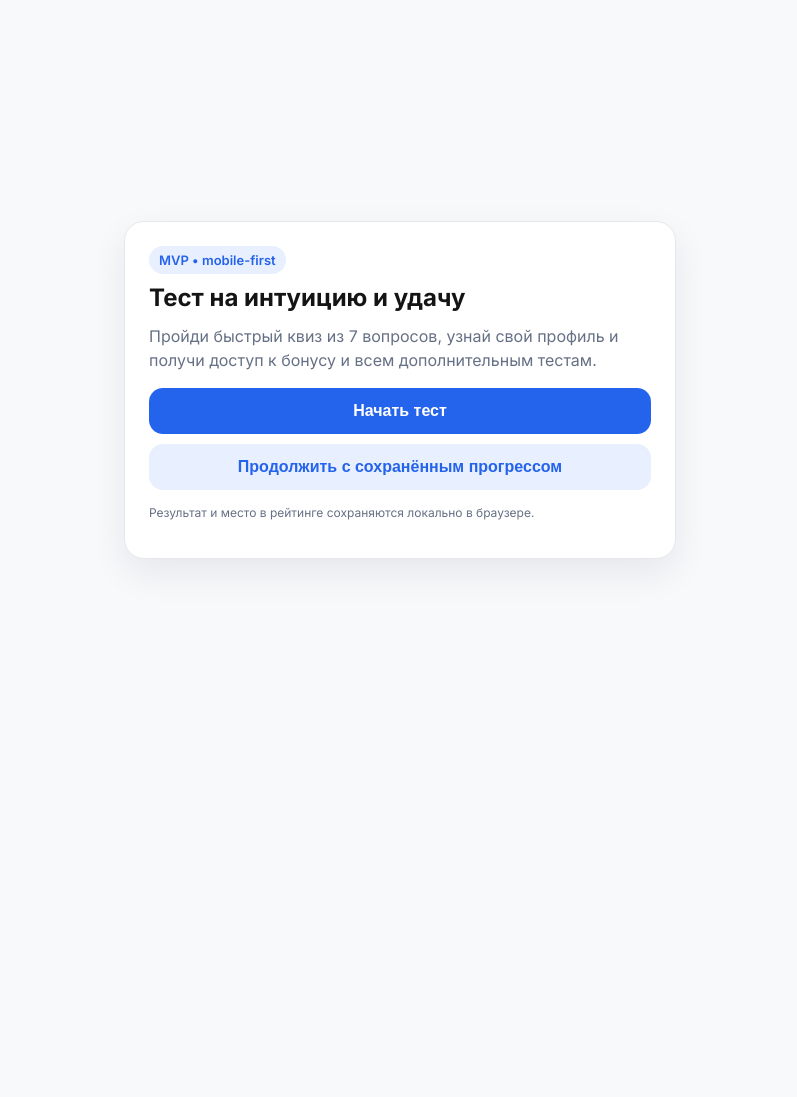
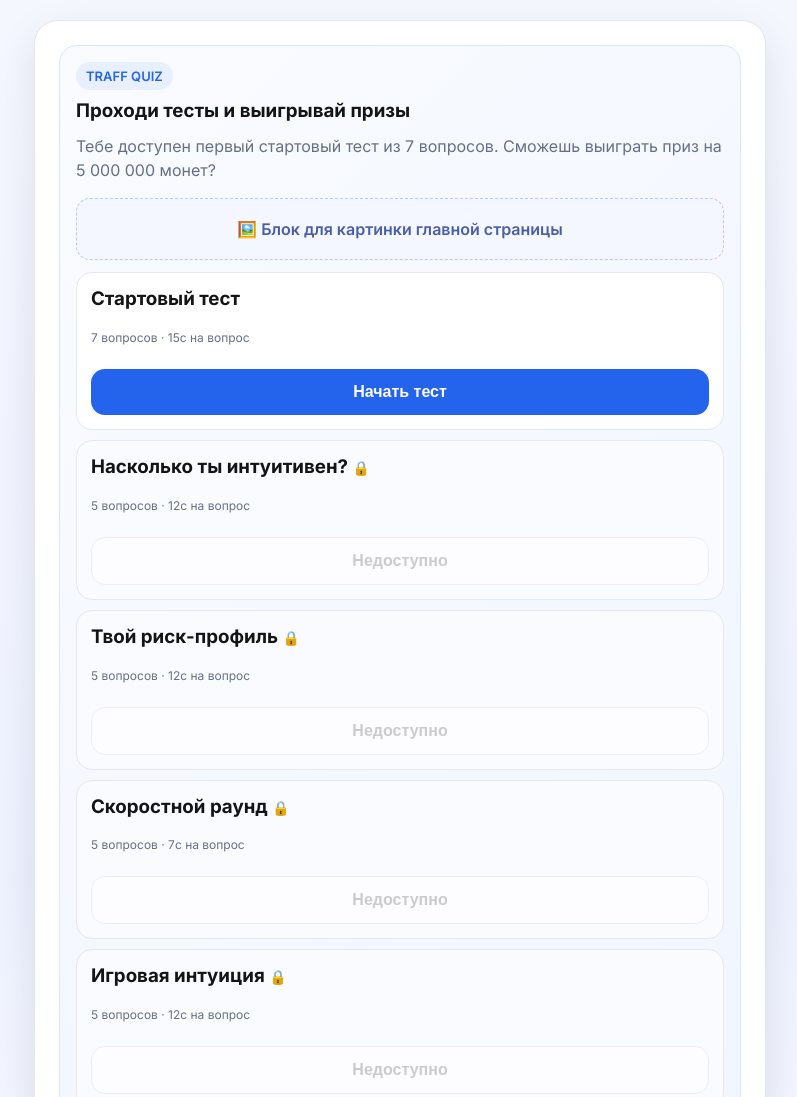
Before and after one commit to BeardedVage/traff-quiz, a plain HTML site: page index.html in a window 1280 px wide. Shown: the top 1097 px of the page, without its empty margins (240-1037 px from the left). Before the commit the page ends 800 px from the top, so only its background shows below. Drawn offline with Linux system fonts and the light colour scheme.

Commit message:
Redesign landing, quiz flow, and result pages

```diff
--- a/app.js
+++ b/app.js
@@ -3,67 +3,74 @@ const CONTACT_EMAIL = "leads@example.com";
 
 const qualificationQuiz = {
   id: "qualification",
-  title: "Квалификационный тест",
+  title: "Стартовый тест",
   timePerQuestion: 15,
-  description: "7 вопросов, чтобы определить твой профиль и выдать бонус.",
+  description: "7 вопросов, чтобы определить твой профиль и открыть доступ к квизам.",
   questions: [
     {
       text: "Кто из этих стримеров попадал в скандалы из-за рекламы онлайн-казино?",
-      options: ["Дима Масленников", "Мелстрой", "Юрий Дудь", "Влад А4"],
+      visualHint: "🎥 Медиа-персона",
+      options: ["🎬 Дима Масленников", "🔥 Мелстрой", "📰 Юрий Дудь", "🧸 Влад А4"],
       weightMap: { 1: 2 },
     },
     {
       text: "Что тебе интереснее?",
+      visualHint: "💸 Выбор стратегии",
       options: [
-        "Гарантированно получить 1 000 ₽",
-        "50% шанс получить 3 000 ₽",
-        "10% шанс получить 15 000 ₽",
-        "Я не люблю рисковать",
+        "💰 Гарантированно получить 1 000 ₽",
+        "🎯 50% шанс получить 3 000 ₽",
+        "🚀 10% шанс получить 15 000 ₽",
+        "🛡️ Я не люблю рисковать",
       ],
       weightMap: { 1: 2, 2: 2 },
     },
     {
       text: "Если в игре выпадает множитель x10 — это значит:",
+      visualHint: "🎰 Термины игры",
       options: [
-        "Приз увеличится в 10 раз",
-        "Нужно сделать 10 действий",
-        "Это уровень сложности",
-        "Это просто число без значения",
+        "✅ Приз увеличится в 10 раз",
+        "🔢 Нужно сделать 10 действий",
+        "📈 Это уровень сложности",
+        "❔ Это просто число без значения",
       ],
       weightMap: { 0: 2 },
     },
     {
       text: "Ты чаще:",
+      visualHint: "🧠 Поведение",
       options: [
-        "Долго анализируешь",
-        "Действуешь по интуиции",
-        "Любишь быстрые решения",
-        "Избегаешь неопределенности",
+        "🧾 Долго анализируешь",
+        "✨ Действуешь по интуиции",
+        "⚡ Любишь быстрые решения",
+        "🚪 Избегаешь неопределенности",
       ],
       weightMap: { 1: 1, 2: 1 },
     },
     {
       text: "Что чаще всего пишут в чате, когда кто-то срывает крупный выигрыш?",
-      options: ["Лаки", "GG", "Повезло", "Минус"],
+      visualHint: "💬 Игровой чат",
+      options: ["🍀 Лаки", "🏆 GG", "😲 Повезло", "📉 Минус"],
       weightMap: { 0: 1, 1: 1 },
     },
     {
       text: "Вейджер — это:",
+      visualHint: "📚 Словарь",
       options: [
-        "Комиссия банка",
-        "Количество прокруток бонуса",
-        "Процент налога",
-        "Ставка на спорт",
+        "🏦 Комиссия банка",
+        "🔁 Количество прокруток бонуса",
+        "🧾 Процент налога",
+        "⚽ Ставка на спорт",
       ],
       weightMap: { 1: 3 },
     },
     {
       text: "Если ты проиграл 5 000 ₽, что ты сделаешь?",
+      visualHint: "🎲 Реакция на риск",
       options: [
-        "Прекращу",
-        "Попробую отыграться",
-        "Попробую позже",
-        "Больше не буду играть",
+        "🛑 Прекращу",
+        "🎯 Попробую отыграться",
+        "🕒 Попробую позже",
+        "🚫 Больше не буду играть",
       ],
       weightMap: { 1: 1, 2: 1 },
     },
@@ -123,30 +130,34 @@ const extraQuizzes = [
   ...quiz,
   questions: quiz.questions.map((text) => ({
     text,
-    options: ["Скорее да", "Скорее нет", "Зависит от ситуации", "Не знаю"],
+    visualHint: "🧩 Дополнительный раунд",
+    options: ["✅ Скорее да", "❌ Скорее нет", "🤔 Зависит от ситуации", "🙈 Не знаю"],
     weightMap: { 0: 2, 2: 1 },
   })),
 }));
 
 const leaderboardSeed = Array.from({ length: 100 }, (_, idx) => {
-  const names = [
-    "LuckyFox",
-    "RiskWolf",
-    "NikaSpin",
-    "TurboMax",
-    "IceCherry",
-    "ShadowBet",
-    "Vega88",
-    "FlashCat",
-    "MoonDice",
-    "GGplayer",
-  ];
+  const names = ["LuckyFox", "RiskWolf", "NikaSpin", "TurboMax", "IceCherry", "ShadowBet", "Vega88", "FlashCat", "MoonDice", "GGplayer"];
   return {
     nickname: `${names[idx % names.length]}${idx + 1}`,
     points: 2500 - idx * 11,
     avatar: names[idx % names.length][0],
   };
 });
+
+const landingLeaders = [
+  { place: 1, name: "Дима Лорд", points: "6 700 000" },
+  { place: 2, name: "Стетхем", points: "6 120 000" },
+  { place: 3, name: "Дуэйн Скала Джонсон", points: "5 840 000" },
+  { place: 4, name: "Барак Обэма", points: "5 410 000" },
+];
+
+const resultLeaders = [
+  { place: 1, name: "Дима Лорд", points: "6 700 000" },
+  { place: 2, name: "NeoTiger", points: "6 230 000" },
+  { place: 3, name: "Люся Flash", points: "5 880 000" },
+  { place: 4, name: "Стетхем", points: "5 560 000" },
+];
 
 const defaultState = {
   qualificationDone: false,
@@ -181,29 +192,84 @@ function setScreen(html) {
 }
 
 function startApp() {
-  if (!state.qualificationDone) {
-    renderLanding();
-  } else {
-    renderHub();
-  }
+  renderLanding();
+}
+
+function quizCardHtml(quiz, { locked, completed }) {
+  const lockIcon = locked ? '<span class="lock">🔒</span>' : "";
+  const done = completed ? " · ✅ пройден" : "";
+  return `
+    <article class="quiz-card ${locked ? "locked" : ""}" ${locked ? 'data-tooltip="Станет доступно после прохождения первого теста"' : ""}>
+      <div>
+        <h3>${quiz.title} ${lockIcon}</h3>
+        <p class="small">${quiz.questions.length} вопросов · ${quiz.timePerQuestion}с на вопрос${done}</p>
+      </div>
+      <button class="button ${locked ? "button-outline" : "button-primary"}" ${locked ? "disabled" : ""} data-quiz="${quiz.id}">
+        ${locked ? "Недоступно" : "Начать"}
+      </button>
+    </article>
+  `;
 }
 
 function renderLanding() {
   clearTimer();
+
   setScreen(`
-    <span class="badge">MVP • mobile-first</span>
-    <h1>Тест на интуицию и удачу</h1>
-    <p>Пройди быстрый квиз из 7 вопросов, узнай свой профиль и получи доступ к бонусу и всем дополнительным тестам.</p>
-    <div class="stack">
-      <button class="button button-primary" id="startQualification">Начать тест</button>
-      <button class="button button-secondary" id="resumeProgress">Продолжить с сохранённым прогрессом</button>
-    </div>
-    <p class="small" style="margin-top: 14px;">Результат и место в рейтинге сохраняются локально в браузере.</p>
+    <section class="landing-hero">
+      <span class="badge">TRAFF QUIZ</span>
+      <h1>Проходи тесты и выигрывай призы</h1>
+      <p>Тебе доступен первый стартовый тест из 7 вопросов. Сможешь выиграть приз на 5 000 000 монет?</p>
+      <div class="image-placeholder">🖼️ Блок для картинки главной страницы</div>
+      <article class="quiz-card featured">
+        <div>
+          <h3>${qualificationQuiz.title}</h3>
+          <p class="small">${qualificationQuiz.questions.length} вопросов · ${qualificationQuiz.timePerQuestion}с на вопрос${
+            state.qualificationDone ? " · ✅ пройден" : ""
+          }</p>
+        </div>
+        <button class="button button-primary" id="startQualification">${state.qualificationDone ? "Пройти снова" : "Начать тест"}</button>
+      </article>
+      <div class="stack" id="extraCards"></div>
+      <p class="small">После первого теста откроются дополнительные квизы и новые награды.</p>
+    </section>
+
+    <section class="landing-board">
+      <h2>🏆 Лидерборд недели</h2>
+      <div class="leaderboard static-board" id="landingBoard"></div>
+    </section>
   `);
+
   document.querySelector("#startQualification").addEventListener("click", () => startQuiz(qualificationQuiz));
-  document.querySelector("#resumeProgress").addEventListener("click", () => {
-    state = loadState();
-    startApp();
+
+  const cards = document.querySelector("#extraCards");
+  cards.innerHTML = extraQuizzes
+    .map((quiz) =>
+      quizCardHtml(quiz, {
+        locked: !state.qualificationDone,
+        completed: state.completedExtra.includes(quiz.id),
+      }),
+    )
+    .join("");
+
+  if (state.qualificationDone) {
+    cards.querySelectorAll("button[data-quiz]").forEach((button) => {
+      button.addEventListener("click", () => {
+        const selected = extraQuizzes.find((quiz) => quiz.id === button.dataset.quiz);
+        if (selected) startQuiz(selected);
+      });
+    });
+  }
+
+  const board = document.querySelector("#landingBoard");
+  landingLeaders.forEach((entry) => {
+    const row = document.createElement("div");
+    row.className = "row";
+    row.innerHTML = `
+      <div class="small">#${entry.place}</div>
+      <div class="user"><span>${entry.name}</span></div>
+      <div><strong>${entry.points}</strong> <span class="small">монет</span></div>
+    `;
+    board.appendChild(row);
   });
 }
 
@@ -223,6 +289,7 @@ function renderQuestion(session) {
   const { quiz, index } = session;
   const question = quiz.questions[index];
   const progress = Math.round((index / quiz.questions.length) * 100);
+  const ringProgress = (session.left / quiz.timePerQuestion) * 100;
 
   setScreen(`
     <div class="progress-wrap">
@@ -232,7 +299,13 @@ function renderQuestion(session) {
       </div>
       <div class="progress-track"><div class="progress-fill" style="width:${progress}%"></div></div>
     </div>
-    <div class="timer">Осталось времени <strong id="timer">${session.left}с</strong></div>
+    <div class="timer-circle" style="--progress:${ringProgress}%">
+      <div class="timer-circle-inner">
+        <span class="timer-label">Осталось</span>
+        <strong id="timer">${session.left}с</strong>
+      </div>
+    </div>
+    <div class="image-placeholder question-image">${question.visualHint || "🖼️ Блок для картинки вопроса"}</div>
     <h2>${question.text}</h2>
     <div class="stack" id="answers"></div>
   `);
@@ -249,7 +322,12 @@ function renderQuestion(session) {
   timer = setInterval(() => {
     session.left -= 1;
     const timerNode = document.querySelector("#timer");
+    const timerWrap = document.querySelector(".timer-circle");
     if (timerNode) timerNode.textContent = `${session.left}с`;
+    if (timerWrap) {
+      const dynamicProgress = Math.max((session.left / quiz.timePerQuestion) * 100, 0);
+      timerWrap.style.setProperty("--progress", `${dynamicProgress}%`);
+    }
     if (session.left <= 0) {
       choose(session, null);
     }
@@ -296,14 +374,14 @@ function finishExtraQuiz(quizId, score) {
   saveState();
 
   setScreen(`
-    <h2>Квиз завершён</h2>
+    <h2>Квиз завершён 🎉</h2>
     <p>Ты получил <strong>${score}</strong> очков в этом раунде. Продолжай, чтобы подняться выше в недельном топе.</p>
     <div class="stack">
-      <button class="button button-primary" id="toHub">К хабу квизов</button>
+      <button class="button button-primary" id="toMain">Вернуться на главную</button>
       <button class="button button-secondary" id="toBoard">Открыть лидерборд</button>
     </div>
   `);
-  document.querySelector("#toHub").addEventListener("click", renderHub);
+  document.querySelector("#toMain").addEventListener("click", renderLanding);
   document.querySelector("#toBoard").addEventListener("click", renderLeaderboard);
 }
 
@@ -313,25 +391,45 @@ function renderResult() {
   if (state.qualified) {
     setScreen(`
       <span class="badge">Ты прошёл квалификацию</span>
-      <h2>Ты быстро принимаешь решения и хорошо чувствуешь игровые механики.</h2>
+      <h2>🎉 Отличный старт! Ты быстро принимаешь решения и хорошо чувствуешь игровые механики.</h2>
+      <div class="image-placeholder">🖼️ Блок для картинки результатов</div>
       <p>Уровень: <strong>${level}</strong></p>
       <p>Промокод: <strong>${state.bonusCode}</strong></p>
       <div class="stack">
         <button class="button button-primary" id="bonusBtn">Получить бонус</button>
-        <button class="button button-secondary" id="continueBtn">Продолжить</button>
+        <button class="button button-secondary" id="homeBtn">Вернуться на главную</button>
       </div>
+      <div class="spacer"></div>
+      <h3>🏁 Лидерборд участников первого теста</h3>
+      <div class="leaderboard static-board" id="resultBoard"></div>
       ${contactFormHtml()}
     `);
   } else {
     setScreen(`
-      <h2>Ты больше опираешься на рациональность, чем на риск.</h2>
+      <h2>🙂 Хорошая попытка! Ты больше опираешься на рациональность, чем на риск.</h2>
+      <div class="image-placeholder">🖼️ Блок для картинки результатов</div>
       <p>Доступ к остальным квизам уже открыт — попробуй улучшить позицию в рейтинге.</p>
       <div class="stack">
-        <button class="button button-primary" id="continueBtn">Пройти другие квизы</button>
+        <button class="button button-primary" id="homeBtn">Вернуться на главную</button>
       </div>
+      <div class="spacer"></div>
+      <h3>🏁 Лидерборд участников первого теста</h3>
+      <div class="leaderboard static-board" id="resultBoard"></div>
       ${contactFormHtml()}
     `);
   }
+
+  const resultBoard = document.querySelector("#resultBoard");
+  resultLeaders.forEach((entry) => {
+    const row = document.createElement("div");
+    row.className = "row";
+    row.innerHTML = `
+      <div class="small">#${entry.place}</div>
+      <div class="user"><span>${entry.name}</span></div>
+      <div><strong>${entry.points}</strong> <span class="small">монет</span></div>
+    `;
+    resultBoard.appendChild(row);
+  });
 
   const bonusBtn = document.querySelector("#bonusBtn");
   if (bonusBtn) {
@@ -341,7 +439,7 @@ function renderResult() {
     });
   }
 
-  document.querySelector("#continueBtn").addEventListener("click", renderHub);
+  document.querySelector("#homeBtn").addEventListener("click", renderLanding);
   attachContactHandler();
 }
 
@@ -412,37 +510,6 @@ async function sendContact(payload) {
   }
 }
 
-function renderHub() {
-  setScreen(`
-    <span class="badge">Квиз-хаб</span>
-    <h2>Доступные квизы</h2>
-    <p>Проходи дополнительные квизы и набирай очки для топ-100 недели.</p>
-    <div class="stack" id="quizList"></div>
-    <div class="spacer"></div>
-    <button class="button button-secondary" id="boardBtn">Открыть лидерборд</button>
-    <button class="button button-outline" id="restartBtn" style="margin-top:8px">Перезапустить MVP</button>
-  `);
-
-  const list = document.querySelector("#quizList");
-  extraQuizzes.forEach((quiz) => {
-    const done = state.completedExtra.includes(quiz.id);
-    const button = document.createElement("button");
-    button.className = "button button-outline option";
-    button.innerHTML = `${quiz.title}<br><span class="small">${quiz.questions.length} вопросов · ${quiz.timePerQuestion}с на вопрос${
-      done ? " · ✅ пройден" : ""
-    }</span>`;
-    button.addEventListener("click", () => startQuiz(quiz));
-    list.appendChild(button);
-  });
-
-  document.querySelector("#boardBtn").addEventListener("click", renderLeaderboard);
-  document.querySelector("#restartBtn").addEventListener("click", () => {
-    localStorage.removeItem(STORAGE_KEY);
-    state = { ...defaultState };
-    renderLanding();
-  });
-}
-
 function renderLeaderboard() {
   const board = [...leaderboardSeed];
   if (state.leaderboardEntry) board.push(state.leaderboardEntry);
@@ -454,7 +521,7 @@ function renderLeaderboard() {
     <p>Статический MVP-лидерборд + твоя позиция с реальными очками.</p>
     <div class="leaderboard" id="rows"></div>
     <div class="spacer"></div>
-    <button class="button button-secondary" id="backBtn">Назад к квизам</button>
+    <button class="button button-secondary" id="backBtn">Вернуться на главную</button>
   `);
 
   const rows = document.querySelector("#rows");
@@ -469,7 +536,7 @@ function renderLeaderboard() {
     rows.appendChild(row);
   });
 
-  document.querySelector("#backBtn").addEventListener("click", renderHub);
+  document.querySelector("#backBtn").addEventListener("click", renderLanding);
 }
 
 function clearTimer() {
--- a/styles.css
+++ b/styles.css
@@ -1,5 +1,5 @@
 :root {
-  --bg: #f8f9fb;
+  --bg: #f3f6ff;
   --surface: #ffffff;
   --text: #141414;
   --muted: #667085;
@@ -7,7 +7,7 @@
   --accent-soft: #e8efff;
   --danger: #d92020;
   --border: #e6e8ee;
-  --shadow: 0 14px 36px rgba(16, 24, 40, 0.08);
+  --shadow: 0 16px 42px rgba(16, 24, 40, 0.1);
 }
 
 * {
@@ -18,12 +18,12 @@ body {
   margin: 0;
   min-height: 100vh;
   font-family: "Inter", -apple-system, BlinkMacSystemFont, "Segoe UI", sans-serif;
-  background: var(--bg);
+  background: linear-gradient(180deg, #f5f7ff 0%, #eef2ff 60%, #f9fbff 100%);
   color: var(--text);
 }
 
 .app-shell {
-  max-width: 580px;
+  max-width: 760px;
   margin: 0 auto;
   padding: 20px 14px 40px;
   min-height: 100vh;
@@ -34,7 +34,7 @@ body {
 .card {
   width: 100%;
   background: var(--surface);
-  border-radius: 20px;
+  border-radius: 24px;
   box-shadow: var(--shadow);
   border: 1px solid var(--border);
   padding: 20px;
@@ -85,6 +85,11 @@ p {
   transform: scale(0.98);
 }
 
+.button[disabled] {
+  opacity: 0.7;
+  cursor: not-allowed;
+}
+
 .button-primary {
   background: var(--accent);
   color: white;
@@ -103,6 +108,14 @@ p {
 .stack {
   display: grid;
   gap: 10px;
+}
+
+.landing-hero {
+  background: linear-gradient(135deg, #f9fbff 0%, #f0f5ff 100%);
+  border: 1px solid #dbe5ff;
+  border-radius: 18px;
+  padding: 16px;
+  margin-bottom: 14px;
 }
 
 .progress-wrap {
@@ -134,22 +147,102 @@ p {
   transition: width 300ms ease;
 }
 
+.quiz-card {
+  border: 1px solid var(--border);
+  border-radius: 16px;
+  background: white;
+  padding: 14px;
+  display: grid;
+  gap: 10px;
+  position: relative;
+}
+
+.quiz-card.featured {
+  margin-bottom: 10px;
+}
+
+.quiz-card.locked {
+  background: #fafbff;
+}
+
+.quiz-card.locked::after {
+  content: attr(data-tooltip);
+  position: absolute;
+  left: 50%;
+  bottom: calc(100% + 8px);
+  transform: translate(-50%, 4px);
+  background: #141414;
+  color: white;
+  font-size: 12px;
+  border-radius: 8px;
+  padding: 6px 10px;
+  white-space: nowrap;
+  opacity: 0;
+  pointer-events: none;
+  transition: opacity 0.2s ease, transform 0.2s ease;
+}
+
+.quiz-card.locked:hover::after {
+  opacity: 1;
+  transform: translate(-50%, 0);
+}
+
+.lock {
+  font-size: 14px;
+}
+
 .option {
   text-align: left;
   font-size: 15px;
   font-weight: 500;
 }
 
-.timer {
-  margin-bottom: 14px;
-  color: var(--muted);
-  font-size: 13px;
-  display: flex;
-  justify-content: space-between;
+.timer-circle {
+  --progress: 100%;
+  width: 150px;
+  height: 150px;
+  border-radius: 50%;
+  margin: 0 auto 14px;
+  background: conic-gradient(var(--danger) var(--progress), #ebedf4 0);
+  display: grid;
+  place-items: center;
 }
 
-.timer strong {
+.timer-circle-inner {
+  width: 126px;
+  height: 126px;
+  border-radius: 50%;
+  background: white;
+  border: 1px solid var(--border);
+  display: grid;
+  place-items: center;
+  text-align: center;
+}
+
+.timer-label {
+  font-size: 12px;
+  color: var(--muted);
+}
+
+#timer {
+  font-size: 34px;
+  line-height: 1;
   color: var(--danger);
+}
+
+.image-placeholder {
+  border: 1px dashed #b8c8f5;
+  border-radius: 14px;
+  background: #f4f7ff;
+  color: #4a5ea8;
+  padding: 20px;
+  text-align: center;
+  font-weight: 600;
+  margin-bottom: 12px;
+}
+
+.question-image {
+  margin-top: 6px;
 }
 
 .input {
```
